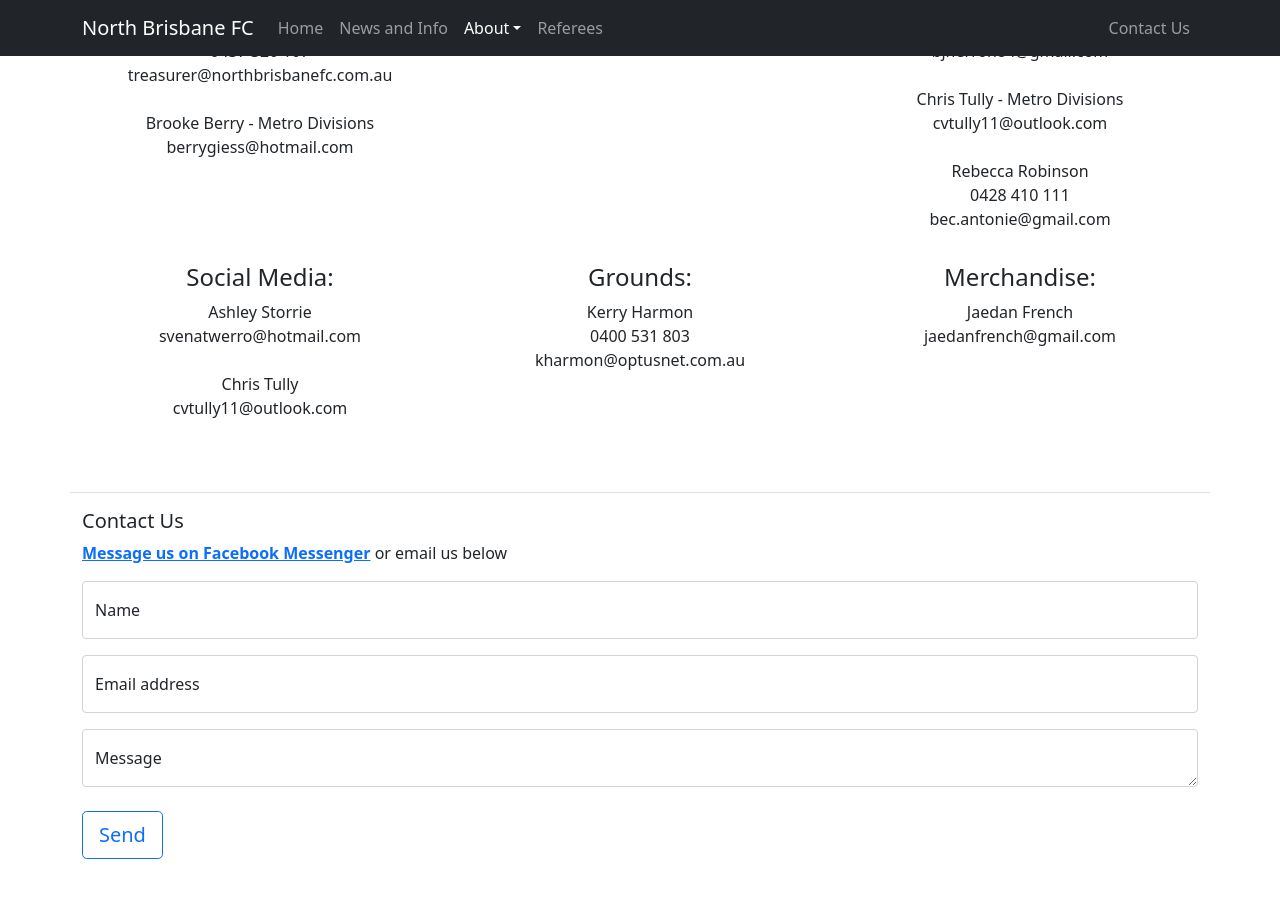
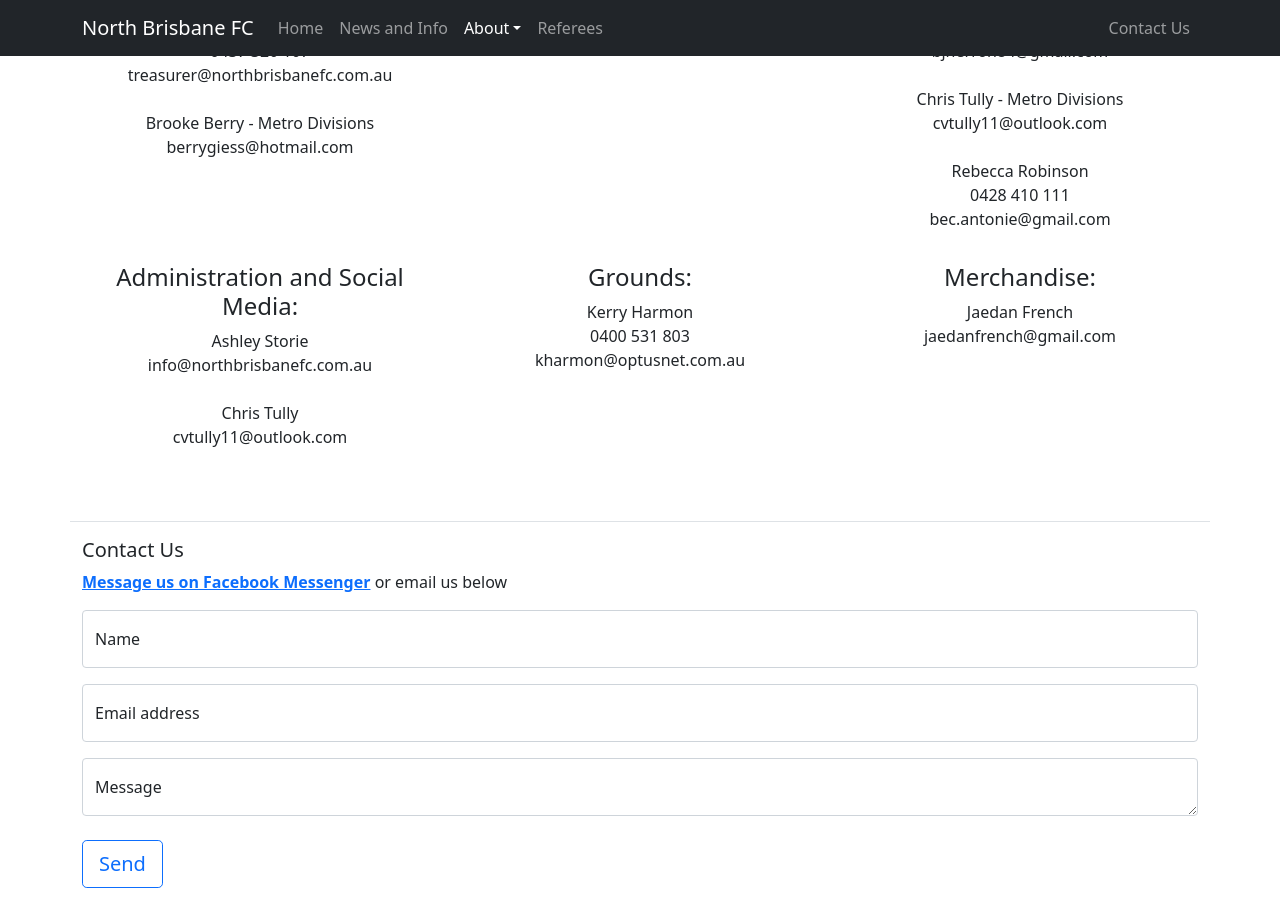
Before and after one commit to technicalnbfc/technicalnbfc.github.io, a Jekyll site: the page built from about/committee.html, in a window 1280 px wide and 900 px high, scrolled down 717 px. Built offline with Jekyll 4.4.1, drawn with Linux system fonts in a browser that asks for light colours; nearby versions of some CDN libraries.

Commit message:
update to committee contacts

```diff
--- a/about/committee.html
+++ b/about/committee.html
@@ -108,9 +108,9 @@ title: Committee
   <div class="row align-items-start clearfix pt-2">
     <!-- <div class="col-sm"></div> -->
     <div class="col-sm">
-      <h4>Social Media:</h4>
-      <p class="mb-0">Ashley Storrie</p>
-      <p class="mb-0">svenatwerro@hotmail.com</p>
+      <h4>Administration and Social Media:</h4>
+      <p class="mb-0">Ashley Storie</p>
+      <p class="mb-0">info@northbrisbanefc.com.au</p>
       <br>
       <p class="mb-0">Chris Tully</p>
       <p class="mb-0">cvtully11@outlook.com</p>
```
